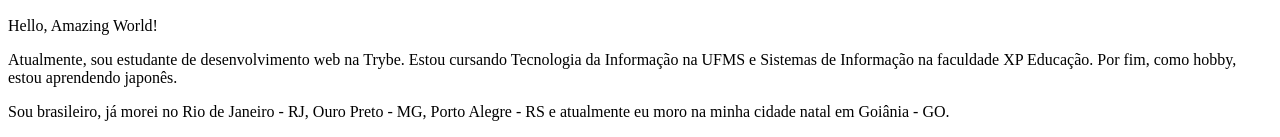
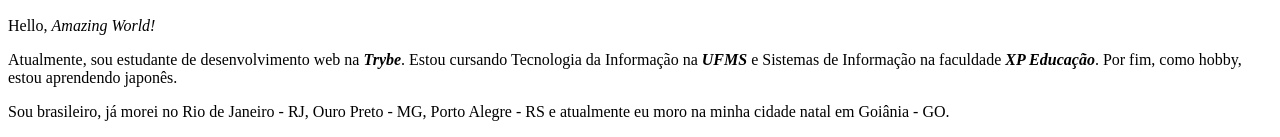
Before and after one commit to felipe-lima-coelho/felipe-lima-coelho.github.io, a plain HTML site: page index.html in a window 1280 px wide. Shown: the part 213-350 px from the top of the page. Drawn offline with Linux system fonts and the light colour scheme.

Commit message:
Adicionado destaques em negrito e itálico ao conteúdo

```diff
--- a/index.html
+++ b/index.html
@@ -11,8 +11,8 @@
 
   <img src="img/perfil.jpg" alt="Foto Felipe Lima Coelho" width="130">
 
-  <p>Hello, Amazing World!</p>
-  <p>Atualmente, sou estudante de desenvolvimento web na Trybe. Estou cursando Tecnologia da Informação na UFMS e Sistemas de Informação na faculdade XP Educação. Por fim, como hobby, estou aprendendo japonês.</p>
+  <p>Hello, <em>Amazing World!</em></p>
+  <p>Atualmente, sou estudante de desenvolvimento web na <strong><em>Trybe</em></strong>. Estou cursando Tecnologia da Informação na <strong><em>UFMS</em></strong> e Sistemas de Informação na faculdade <strong><em>XP Educação</em></strong>. Por fim, como hobby, estou aprendendo japonês.</p>
   <p>Sou brasileiro, já morei no Rio de Janeiro - RJ, Ouro Preto - MG, Porto Alegre - RS e atualmente eu moro na minha cidade natal em Goiânia - GO.</p>
 
   <h2>Habilidades</h2>
```
